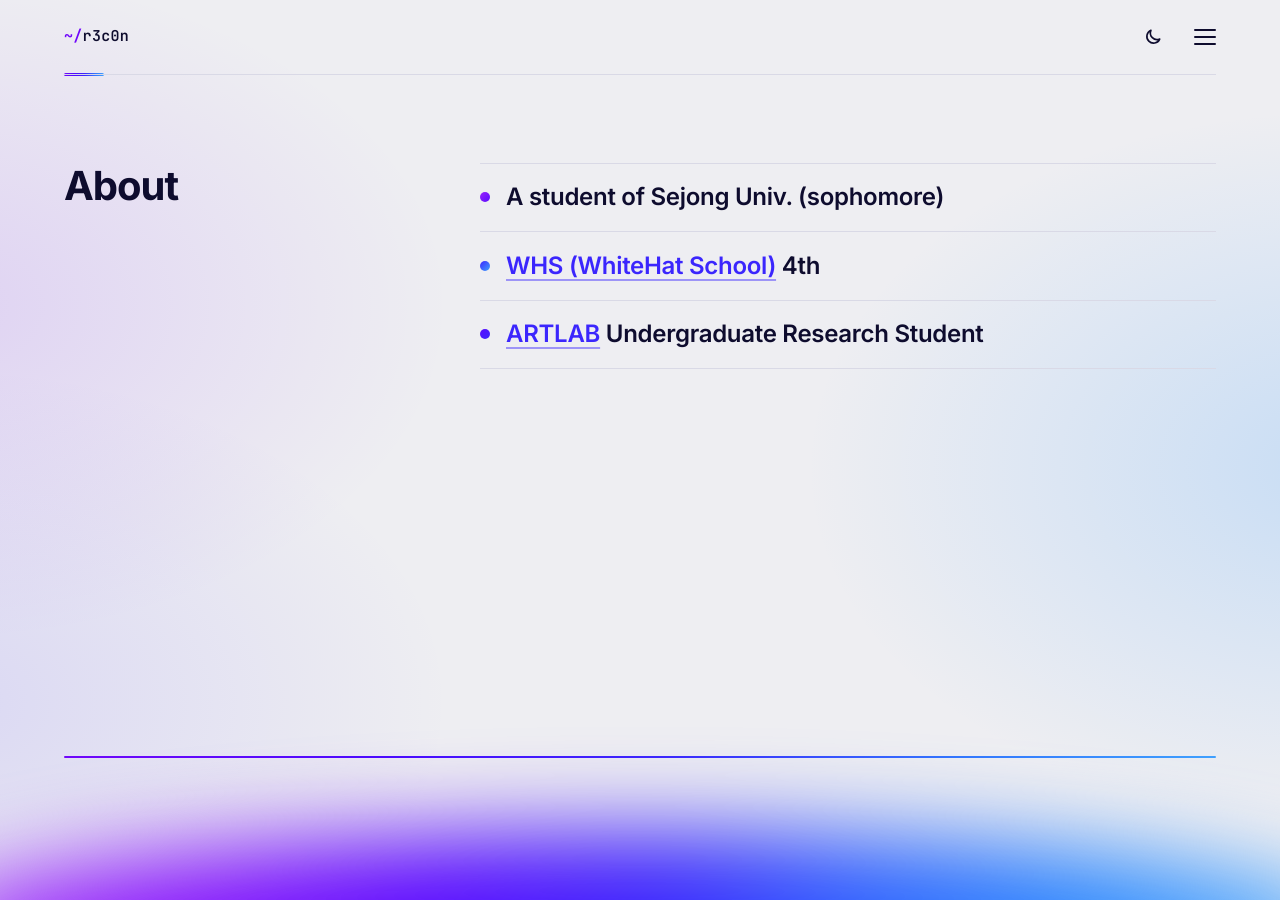
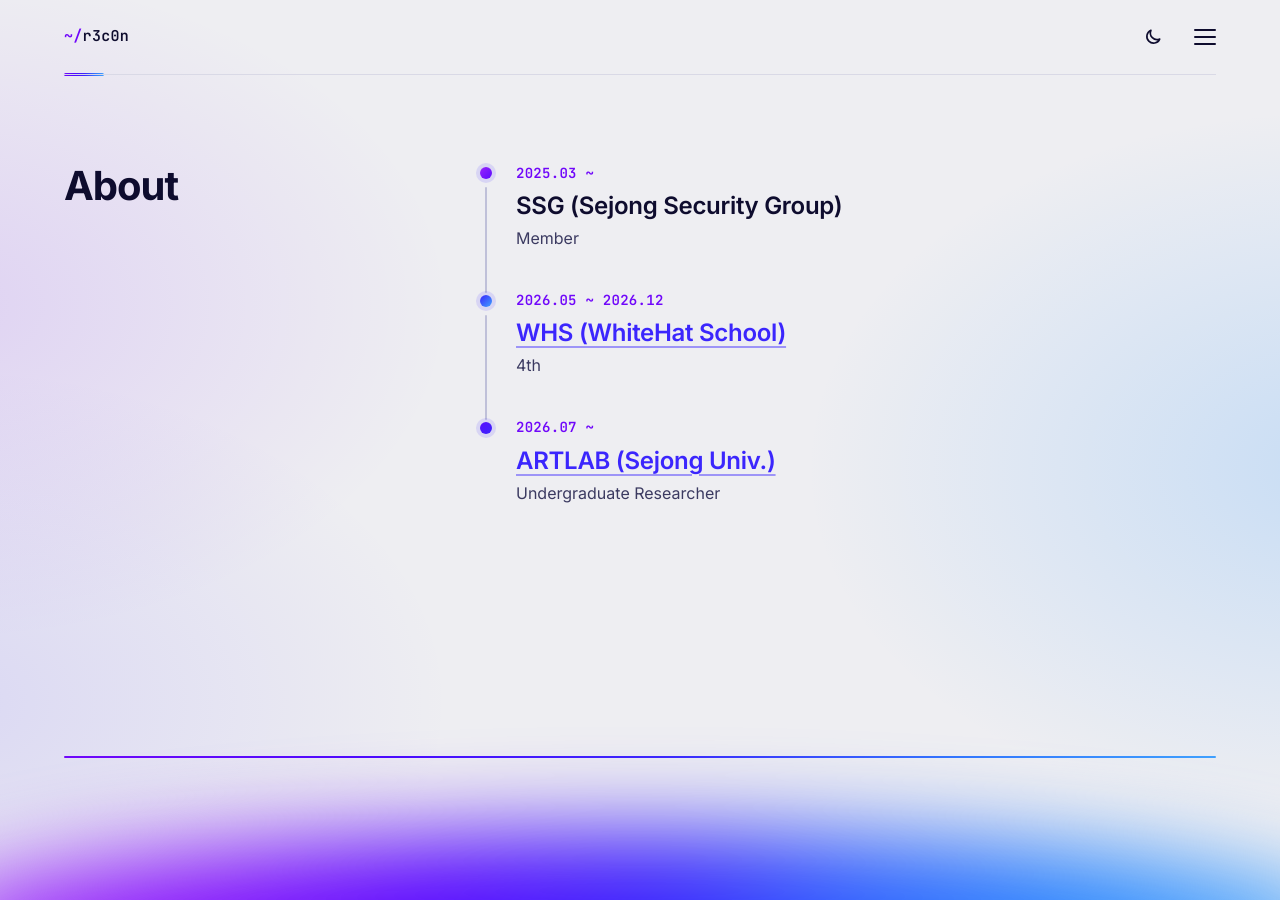
Before and after one commit to jhlee0507/jhlee0507.github.io, a Jekyll site: the page built from about/index.html, in a window 1280 px wide. Built offline with Jekyll 4.4.1, drawn with Linux system fonts in a browser that asks for light colours.

Commit message:
Turn the About page into a timeline

```diff
--- a/_data/about.yml
+++ b/_data/about.yml
@@ -1,10 +1,18 @@
-# One entry per line of the About list. `label` is the linked part (leave out `url` for no link); `text` follows it.
-- label: A student of Sejong Univ. (sophomore)
+# The timeline on the About page, in the order shown. Per entry:
+#   when: the period, as it should read (for example 2025.03 ~ or 2026.05 ~ 2026.12)
+#   what: the organisation or activity
+#   url:  optional link on `what`
+#   role: optional line under it
+- when: 2025.03 ~
+  what: SSG (Sejong Security Group)
+  role: Member
 
-- label: WHS (WhiteHat School)
+- when: 2026.05 ~ 2026.12
+  what: WHS (WhiteHat School)
   url: https://whsedu.kr/home/kor/main.do
-  text: 4th
+  role: 4th
 
-- label: ARTLAB
+- when: 2026.07 ~
+  what: ARTLAB (Sejong Univ.)
   url: https://artlab.sejong.ac.kr/home
-  text: Undergraduate Research Student
+  role: Undergraduate Researcher
--- a/about/index.html
+++ b/about/index.html
@@ -9,11 +9,17 @@ title: About
       <h1 id="h-about">About</h1>
     </div>
     <div>
-      <ul class="facts">
+      <ol class="timeline">
         {%- for item in site.data.about %}
-        <li class="c{{ forloop.index0 | modulo: 3 }}"><span>{% if item.url %}<a href="{{ item.url | escape }}" rel="noopener" target="_blank">{{ item.label | escape }}</a>{% else %}{{ item.label | escape }}{% endif %}{% if item.text %} {{ item.text | escape }}{% endif %}</span></li>
+        <li class="c{{ forloop.index0 | modulo: 3 }}">
+          <p class="when">{{ item.when | escape }}</p>
+          <p class="what">{% if item.url %}<a href="{{ item.url | escape }}" rel="noopener" target="_blank">{{ item.what | escape }}</a>{% else %}{{ item.what | escape }}{% endif %}</p>
+          {%- if item.role %}
+          <p class="role">{{ item.role | escape }}</p>
+          {%- endif %}
+        </li>
         {%- endfor %}
-      </ul>
+      </ol>
     </div>
   </div>
 </section>
--- a/assets/css/site.css
+++ b/assets/css/site.css
@@ -253,17 +253,21 @@ h2,.sec-head h1{margin:0;font-size:clamp(1.75rem,3.2vw,2.5rem);line-height:1.15;
 .sec-head p{text-wrap:balance}
 
 /* about */
-.facts{list-style:none;margin:0;padding:0}
-.facts li{display:flex;align-items:center;gap:1rem;padding:1.1rem 0;border-top:1px solid var(--rule);font-size:clamp(1.1875rem,1.9vw,1.5rem);line-height:1.35;font-weight:600;letter-spacing:-.012em;color:var(--ink)}
-.facts li:last-child{border-bottom:1px solid var(--rule)}
-/* lets one long unbroken word wrap instead of widening the page */
-.facts li > span{min-width:0}
-.facts li::before{content:"";flex:none;width:.625rem;height:.625rem;border-radius:50%;background:linear-gradient(135deg,var(--c1),var(--c2))}
-.facts a{color:var(--accent);text-decoration-color:var(--accent-line);text-decoration-thickness:2px;text-underline-offset:.22em}
-.facts a:hover{color:var(--accent-2);text-decoration-color:var(--accent-2)}
-.facts .c0{--c1:#9a24fb;--c2:#5a0cfe}
-.facts .c1{--c1:var(--blue);--c2:var(--sky)}
-.facts .c2{--c1:#5a0cfe;--c2:var(--blue)}
+/* a timeline: a thin rail with a dot per entry, the period above what it was */
+.timeline{list-style:none;margin:0;padding:0}
+.timeline li{position:relative;padding:0 0 2.5rem 2.25rem}
+.timeline li:last-child{padding-bottom:0}
+.timeline li::before{content:"";position:absolute;left:0;top:.3rem;width:.75rem;height:.75rem;border-radius:50%;background:linear-gradient(135deg,var(--c1),var(--c2));box-shadow:0 0 0 4px rgba(var(--bl),.12)}
+.timeline li:not(:last-child)::after{content:"";position:absolute;left:calc(.375rem - 1px);top:1.55rem;bottom:-.2rem;width:2px;border-radius:2px;background:var(--rule-hi)}
+.timeline p{margin:0;min-width:0}
+.timeline .when{font-family:var(--mono);font-size:.875rem;font-weight:600;line-height:1.5;letter-spacing:.02em;color:var(--accent-2)}
+.timeline .what{margin-top:.4rem;font-size:clamp(1.1875rem,1.9vw,1.5rem);line-height:1.3;font-weight:600;letter-spacing:-.012em;color:var(--ink)}
+.timeline .what a{color:var(--accent);text-decoration-color:var(--accent-line);text-decoration-thickness:2px;text-underline-offset:.22em}
+.timeline .what a:hover{color:var(--accent-2);text-decoration-color:var(--accent-2)}
+.timeline .role{margin-top:.3rem;font-size:1rem;line-height:1.5;color:var(--ink-2)}
+.timeline .c0{--c1:#9a24fb;--c2:#5a0cfe}
+.timeline .c1{--c1:var(--blue);--c2:var(--sky)}
+.timeline .c2{--c1:#5a0cfe;--c2:var(--blue)}
 
 /* research rows */
 .research .grid{display:block}
```
Also changed, not shown: README.md.
